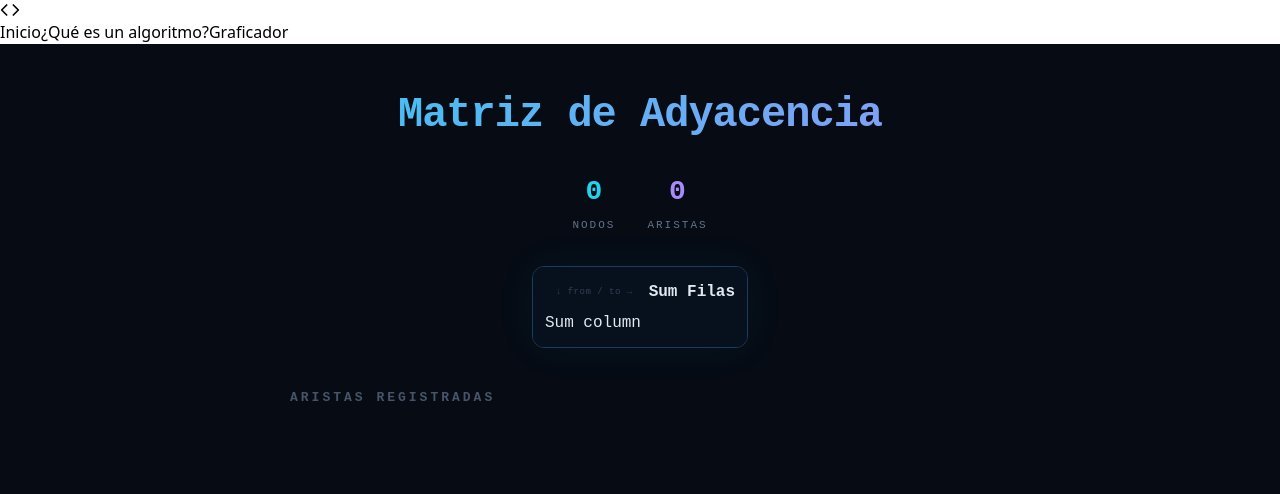
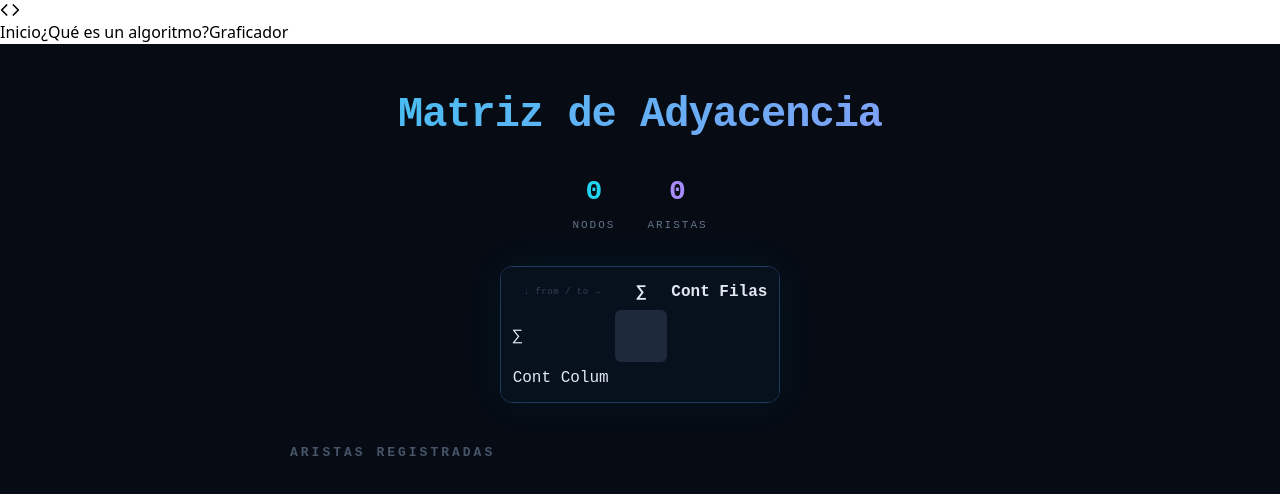
Before and after one commit to ssmendieta/Pagina_Analisis_Algoritmos, a React (Vite) app: page /matriz in a window 1280 px wide. Shown: the top 494 px of the page. Built offline with nearby package versions, Linux system fonts and the light colour scheme.

Commit message:
Añadiendo suma y contador de matriz

```diff
--- a/src/paginas/Matriz.jsx
+++ b/src/paginas/Matriz.jsx
@@ -21,7 +21,6 @@ function useAdjacencyMatrix(nodeList, edgeList) {
 }, [nodeList, edgeList]);
 }
 
-// ─── Helpers de color ─────────────────────────────────────────────────────
 function getCellStyle(value, isLoop, isDiagonal) {
     if (isLoop && value !== null)
     return { bg: "#6366f1", text: "#fff", shadow: "0 0 12px #6366f180" };
@@ -37,7 +36,6 @@ export default function AdjacencyMatrix() {
     const { nodes, edges } = location.state ?? { nodes: [], edges: [] };
     const matrix = useAdjacencyMatrix(nodes, edges);
 
-  // Estadísticas rápidas
     const edgeCount = edges.filter((e) => !e.isLoop).length;
     const loopCount = edges.filter((e) => e.isLoop).length;
   const density = ((edgeCount / (nodes.length * (nodes.length - 1))) * 100).toFixed(1);
@@ -47,10 +45,27 @@ export default function AdjacencyMatrix() {
     rowSums[row.id] = nodes.reduce((acc, col) => acc + (matrix[row.id][col.id] ?? 0), 0);
     });
 
-    // Suma por columna
     const colSums = {};
     nodes.forEach((col) => {
     colSums[col.id] = nodes.reduce((acc, row) => acc + (matrix[row.id][col.id] ?? 0), 0);
+    });
+
+
+
+    const rowCont = {};
+
+    nodes.forEach((row) => {
+      rowCont[row.id] = nodes.reduce((acc, col) => {
+        return acc + (matrix[row.id][col.id] != null ? 1 : 0);
+      }, 0);
+    });
+
+    const colCont = {};
+
+    nodes.forEach((col) => {
+      colCont[col.id] = nodes.reduce((acc, row) => {
+        return acc + (matrix[row.id][col.id] !== null ? 1 : 0);
+      }, 0);
     });
 
     return (
@@ -74,7 +89,8 @@ export default function AdjacencyMatrix() {
                 {nodes.map((col) => (
                 <th key={col.id} style={styles.headerCell}>{col.id}</th>
                 ))}
-                <th>Sum Filas</th>
+                <th>∑</th>
+                <th>Cont Filas</th>
             </tr>
             </thead>
             <tbody>
@@ -99,21 +115,37 @@ export default function AdjacencyMatrix() {
                 <td style={{ ...styles.cell, background: "#1e293b", color: "#f472b6", fontWeight: 700 }}>
                 {rowSums[row.id]}
                 </td>
+                <td style={{ ...styles.cell, background: "#1e293b", color: "#f472b6", fontWeight: 700 }}>
+                {rowCont[row.id]}
+                </td>
                 </tr>
             ))}
             <tr>
-            <td >Sum column</td>
+            <td>∑</td>
+
             {nodes.map((col) => (
-                <td
+              <td
                 key={col.id}
                 style={{ ...styles.cell, background: "#1e293b", color: "#f472b6", fontWeight: 700 }}
-                >
+              >
                 {colSums[col.id]}
-                </td>
+              </td>
             ))}
-            {/* Celda esquina: suma total */}
 
-            </tr>
+            {/* Nueva columna para el conteo */}
+            <td style={{ ...styles.cell, background: "#1e293b", color: "#f472b6", fontWeight: 700 }}>
+              {/* Puedes dejar vacío o poner título */}
+            </td>
+          </tr>
+          <td>Cont Colum</td>
+          {nodes.map((col) => (
+              <td
+                key={`count-${col.id}`}
+                style={{ ...styles.cell, background: "#1e293b", color: "#22d3ee", fontWeight: 700 }}
+              >
+                {colCont[col.id]}
+              </td>
+            ))}
             </tbody>
           </table>
         </div>
```
